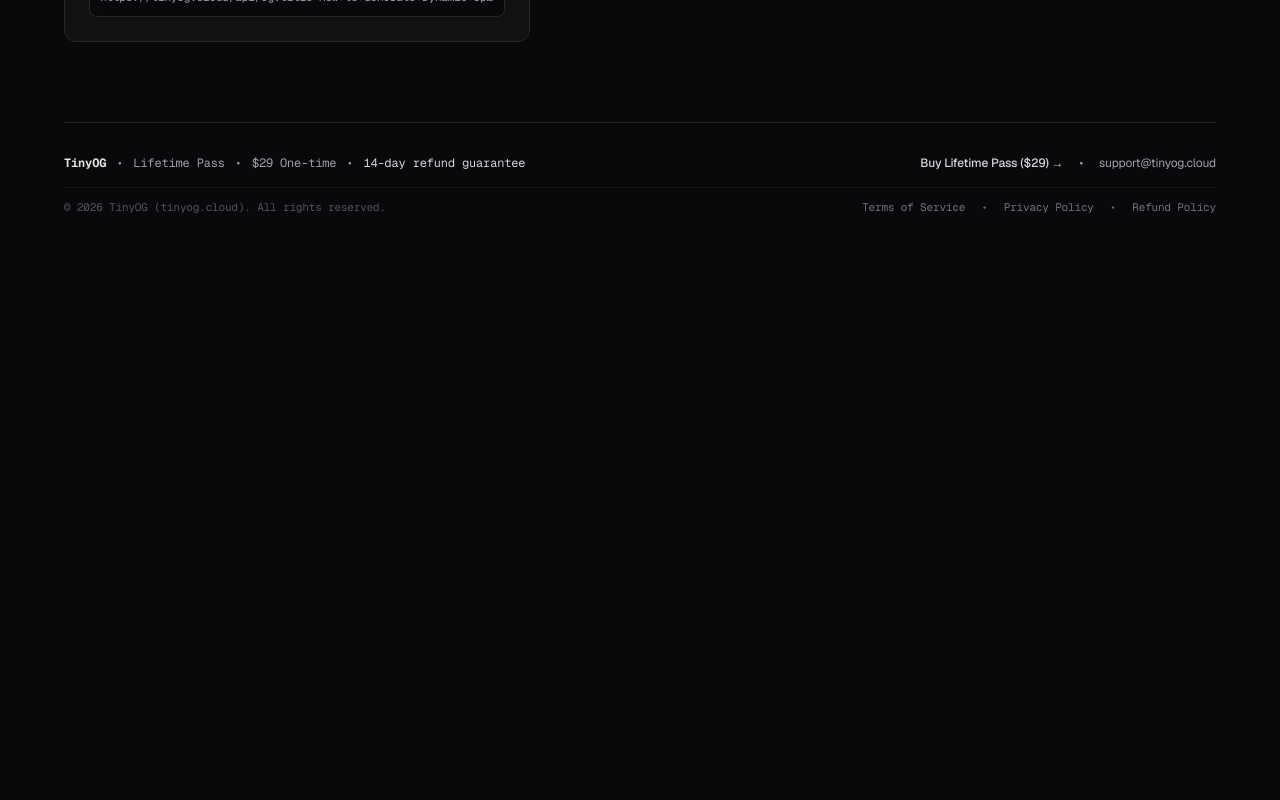
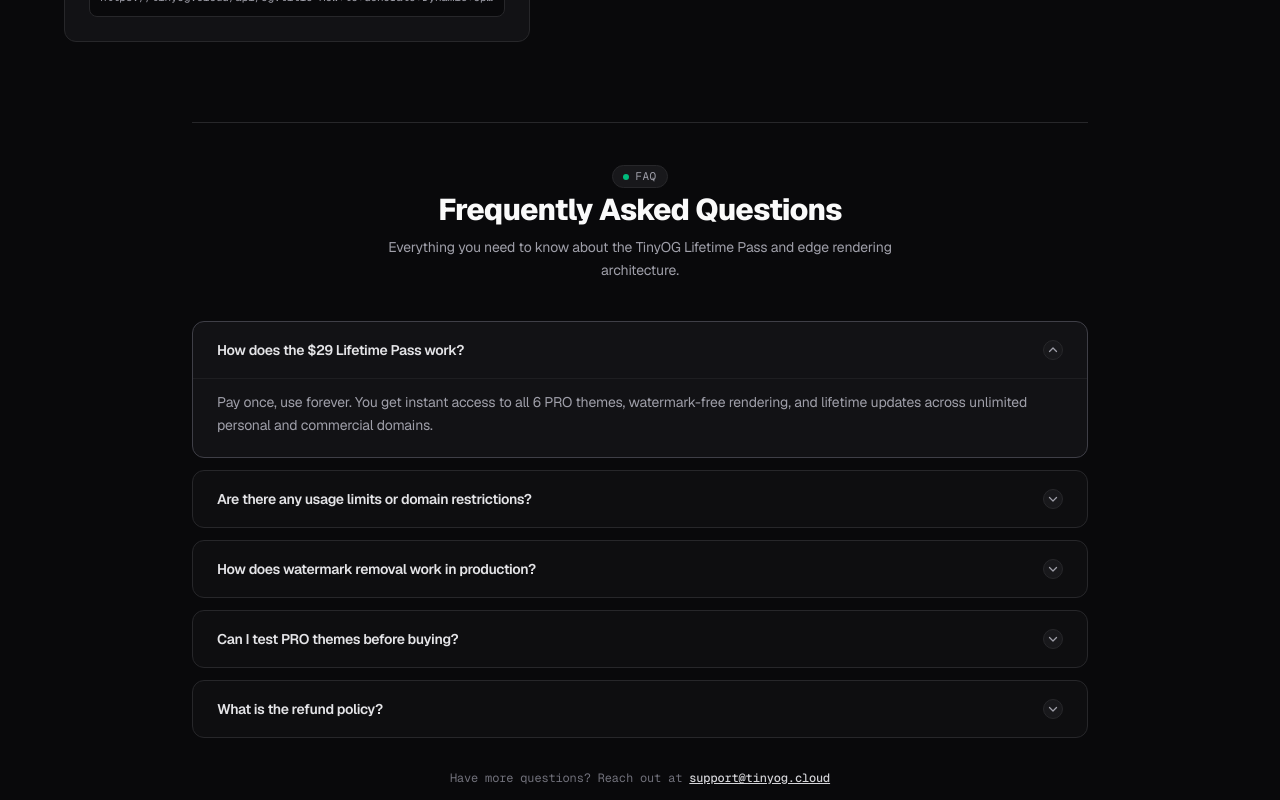
Before and after one commit to Nenemttin/og-image-generator, a Next.js app: page / in a window 1280 px wide. Shown: the part 1280-2080 px from the top of the page. Before the commit the page ends 1542 px from the top, so only its background shows below. Built offline with nearby package versions, Linux system fonts and the light colour scheme.

Commit message:
feat(faq): add conversion-focused developer FAQ accordion component

```diff
--- a/src/app/page.tsx
+++ b/src/app/page.tsx
@@ -14,6 +14,7 @@ import { ThemeSelector } from "@/components/editor/ThemeSelector";
 import { CardForm } from "@/components/editor/CardForm";
 import { PreviewFrame } from "@/components/preview/PreviewFrame";
 import { ExportPanel } from "@/components/export/ExportPanel";
+import { FaqSection } from "@/components/faq/FaqSection";
 
 export default function Home() {
   const [title, setTitle] = useState(
@@ -336,6 +337,9 @@ export default function Home() {
         </div>
       </div>
 
+      {/* Conversion-Focused Developer FAQ Section */}
+      <FaqSection />
+
       {/* Global Footer with Lemon Squeezy Compliance Links */}
       <footer className="w-full max-w-6xl mt-20 pt-8 border-t border-[#27272a] flex flex-col gap-4 text-xs text-zinc-500">
         {/* Top footer row: Service & Guarantee specs */}
--- /dev/null
+++ b/src/components/faq/FaqSection.tsx
@@ -0,0 +1,129 @@
+"use client";
+
+import { useState } from "react";
+
+interface FaqItem {
+  question: string;
+  answer: string;
+}
+
+const FAQ_ITEMS: FaqItem[] = [
+  {
+    question: "How does the $29 Lifetime Pass work?",
+    answer:
+      "Pay once, use forever. You get instant access to all 6 PRO themes, watermark-free rendering, and lifetime updates across unlimited personal and commercial domains.",
+  },
+  {
+    question: "Are there any usage limits or domain restrictions?",
+    answer:
+      "No arbitrary caps. TinyOG runs entirely on stateless Edge functions and leverages Vercel's global CDN caching. You can generate unlimited cards across as many websites or client projects as you own.",
+  },
+  {
+    question: "How does watermark removal work in production?",
+    answer:
+      "Once you enter your license key, your generated <meta> tag URL includes a unique API key parameter. Our Edge renderer automatically detects it and serves the clean, unbranded card instantly.",
+  },
+  {
+    question: "Can I test PRO themes before buying?",
+    answer:
+      "Yes! You can preview all 8 themes (including PRO) and customize title, tags, and colors in real-time. PRO cards simply display a subtle demo watermark until you unlock a license.",
+  },
+  {
+    question: "What is the refund policy?",
+    answer:
+      "We offer a no-questions-asked 14-day refund policy handled securely via Lemon Squeezy if TinyOG doesn't fit your workflow.",
+  },
+];
+
+export function FaqSection() {
+  // First item open by default for immediate conversion clarity
+  const [openIndex, setOpenIndex] = useState<number | null>(0);
+
+  const toggleIndex = (index: number) => {
+    setOpenIndex((current) => (current === index ? null : index));
+  };
+
+  return (
+    <section className="w-full max-w-4xl mt-20 pt-10 border-t border-[#27272a] flex flex-col items-center">
+      {/* Section Header */}
+      <div className="text-center space-y-2 mb-10">
+        <div className="inline-flex items-center gap-1.5 px-2.5 py-0.5 rounded-full bg-zinc-900 border border-zinc-800 text-zinc-400 text-[11px] font-mono uppercase tracking-wider mb-1">
+          <span className="w-1.5 h-1.5 rounded-full bg-emerald-500" />
+          FAQ
+        </div>
+        <h2 className="text-xl sm:text-2xl lg:text-3xl font-extrabold tracking-tight text-[#fafafa]">
+          Frequently Asked Questions
+        </h2>
+        <p className="text-xs sm:text-sm text-zinc-400 max-w-xl mx-auto leading-relaxed">
+          Everything you need to know about the TinyOG Lifetime Pass and edge rendering architecture.
+        </p>
+      </div>
+
+      {/* Accordion List */}
+      <div className="w-full flex flex-col gap-3">
+        {FAQ_ITEMS.map((item, idx) => {
+          const isOpen = openIndex === idx;
+
+          return (
+            <div
+              key={idx}
+              className={`rounded-xl border transition-colors duration-150 overflow-hidden ${
+                isOpen
+                  ? "bg-[#121215] border-zinc-700"
+                  : "bg-[#121215]/60 border-[#27272a] hover:border-zinc-700 hover:bg-[#121215]"
+              }`}
+            >
+              <button
+                type="button"
+                onClick={() => toggleIndex(idx)}
+                className="w-full px-5 py-4 sm:px-6 sm:py-4.5 flex items-center justify-between text-left gap-4 cursor-pointer select-none"
+                aria-expanded={isOpen}
+              >
+                <span className="text-xs sm:text-sm font-semibold text-zinc-200 tracking-tight">
+                  {item.question}
+                </span>
+
+                <span
+                  className={`w-5 h-5 rounded-full bg-zinc-900 border border-zinc-800 flex items-center justify-center shrink-0 text-zinc-400 transition-transform duration-200 ${
+                    isOpen ? "rotate-180 text-zinc-200" : ""
+                  }`}
+                >
+                  <svg
+                    className="w-3 h-3"
+                    fill="none"
+                    viewBox="0 0 24 24"
+                    stroke="currentColor"
+                  >
+                    <path
+                      strokeLinecap="round"
+                      strokeLinejoin="round"
+                      strokeWidth="2.5"
+                      d="M19 9l-7 7-7-7"
+                    />
+                  </svg>
+                </span>
+              </button>
+
+              {isOpen && (
+                <div className="px-5 pb-4 sm:px-6 sm:pb-5 pt-0 text-xs sm:text-sm text-zinc-400 leading-relaxed border-t border-[#27272a]/60 animate-in fade-in-50 duration-150">
+                  <p className="pt-3">{item.answer}</p>
+                </div>
+              )}
+            </div>
+          );
+        })}
+      </div>
+
+      {/* Bottom Helper / Contact Text */}
+      <div className="mt-8 text-center text-xs text-zinc-500 font-mono">
+        <span>Have more questions? Reach out at </span>
+        <a
+          href="mailto:support@tinyog.cloud"
+          className="text-zinc-300 hover:text-white underline font-medium transition-colors"
+        >
+          support@tinyog.cloud
+        </a>
+      </div>
+    </section>
+  );
+}
```
